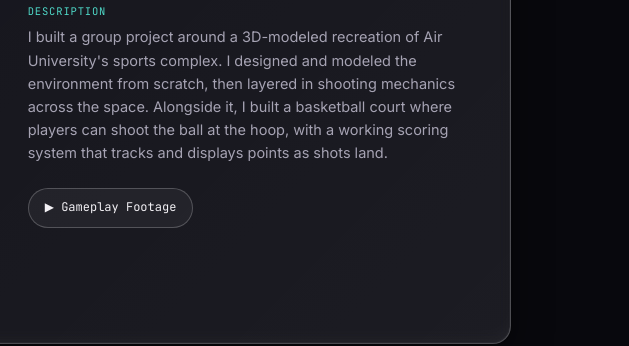
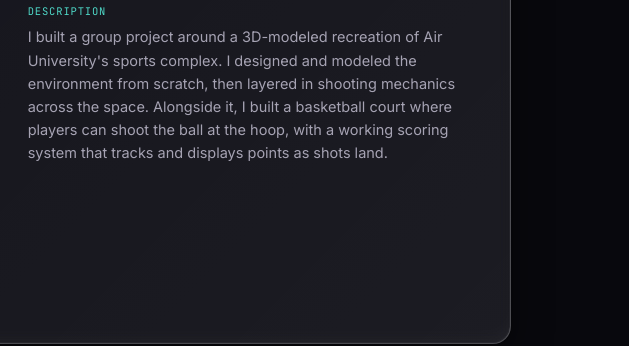
Before and after one commit to faizaaftab/faizaaftab.github.io, a plain HTML site: page index.html in a window 1280 px wide. Shown: the part 3086-3432 px from the top of the page, 651-1280 px from the left. Drawn offline with Linux system fonts and the light colour scheme.

Commit message:
Update index.html

```diff
--- a/index.html
+++ b/index.html
@@ -656,8 +656,6 @@
               <div class="label">Description</div>
               <div class="value">I built a group project around a 3D-modeled recreation of Air University's sports complex. I designed and modeled the environment from scratch, then layered in shooting mechanics across the space. Alongside it, I built a basketball court where players can shoot the ball at the hoop, with a working scoring system that tracks and displays points as shots land.</div>
             </div>
-            <div class="project-links">
-              <a href="https://youtu.be/B5AhICHwvpw">▶ Gameplay Footage</a>
           </div>
         </div>
       </div>
```
